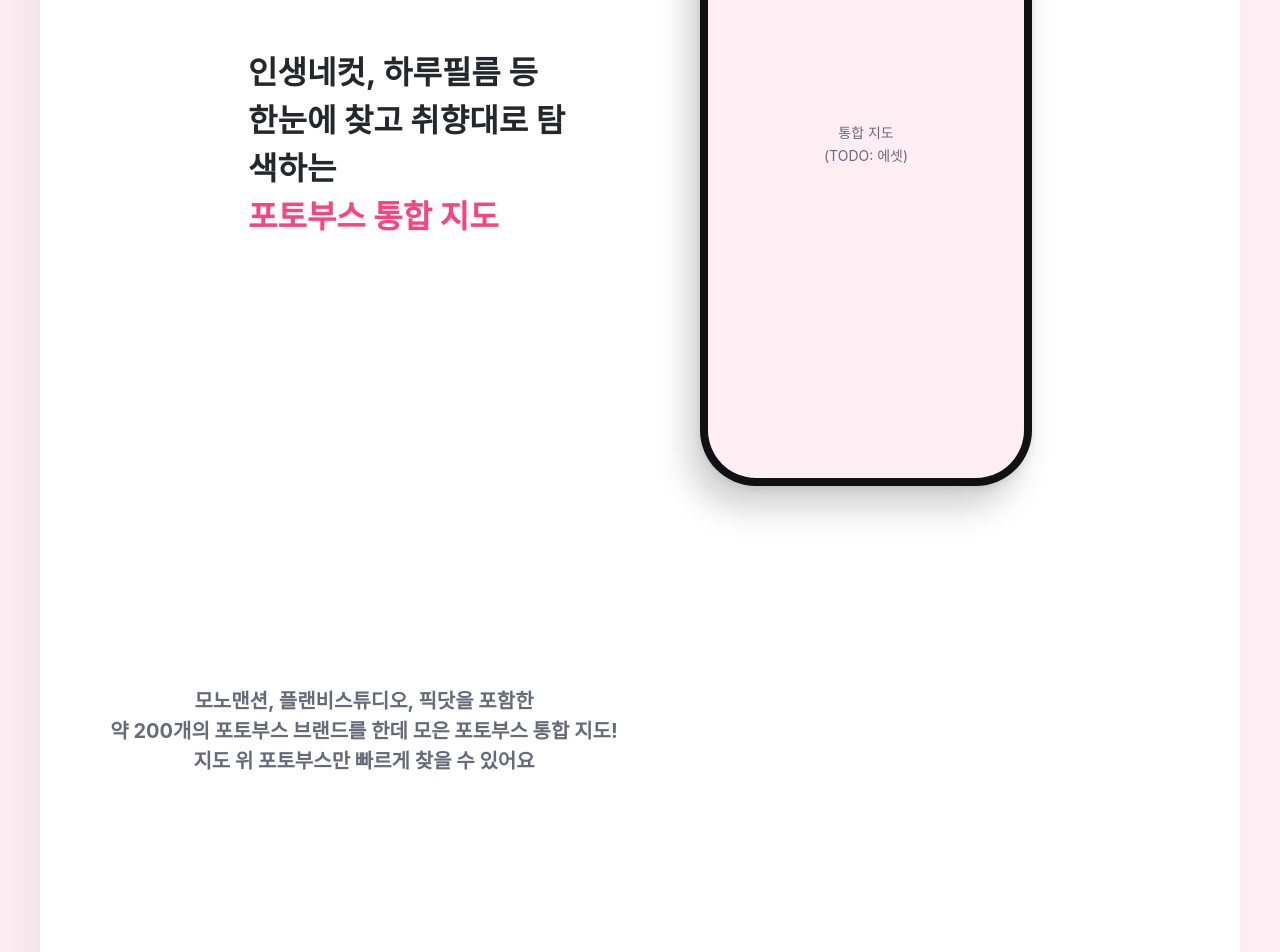
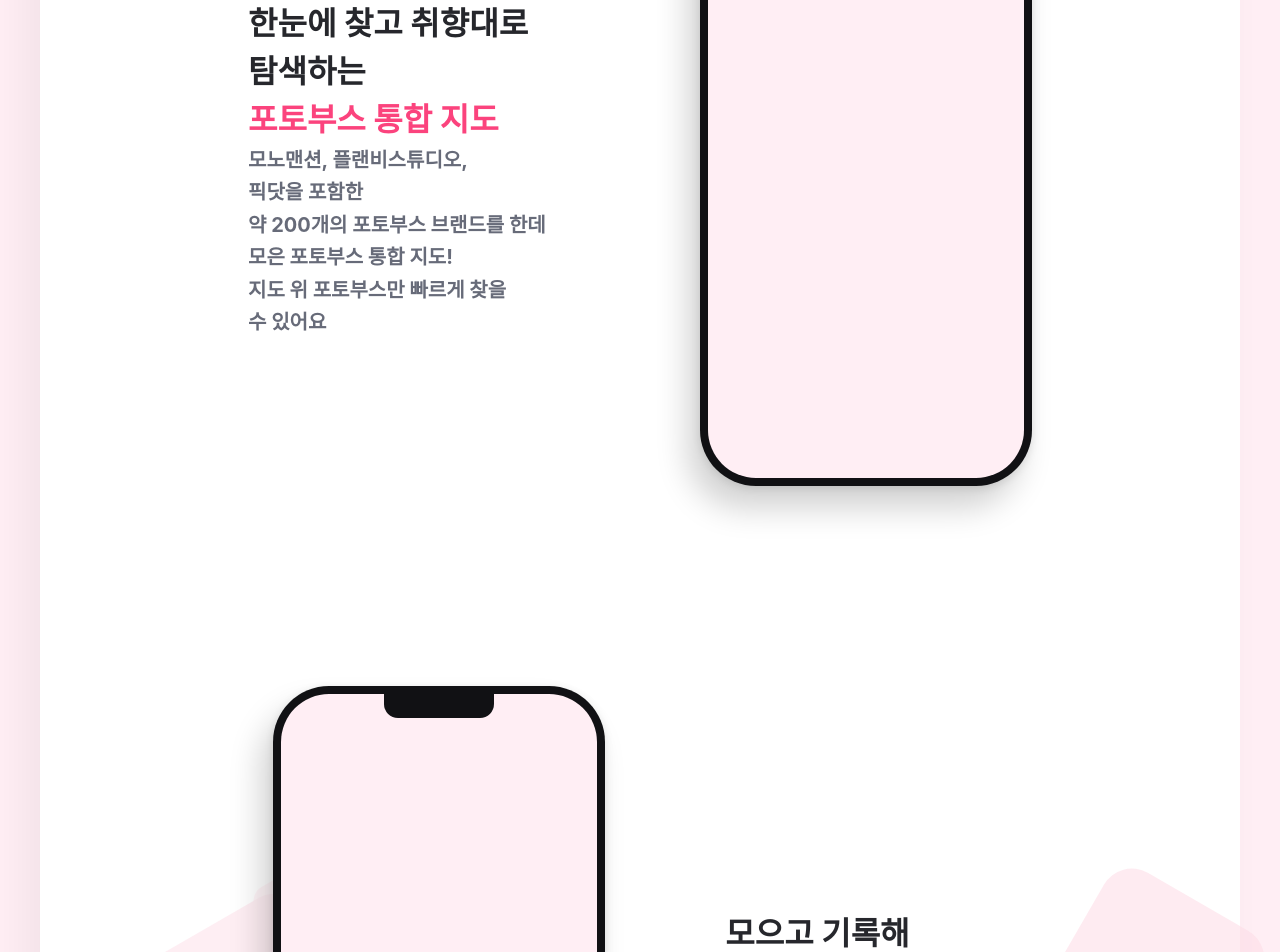
Before and after one commit to PICSEL-Labs/picsel-web, a Next.js app: page / in a window 1280 px wide. Shown: the part 2760-3712 px from the top of the page. Built offline with nearby package versions, Linux system fonts and the light colour scheme; a web font is replaced by a local one.

Commit message:
Style: 홈 히어로·통합지도 섹션 UI 정리

```diff
--- a/src/shared/ui/TabBar.tsx
+++ b/src/shared/ui/TabBar.tsx
@@ -17,7 +17,10 @@
   return (
     <div
       role="tablist"
-      className={"relative flex items-center gap-2 border-b border-white/10" + (className ? " " + className : "")}
+      className={
+        "relative flex items-center gap-2 border-b border-white/10" +
+        (className ? " " + className : "")
+      }
     >
       {items.map((item) => (
         <Tab key={item} selected={item === value} onClick={() => onChange(item)}>
--- a/src/shared/ui/Tag.tsx
+++ b/src/shared/ui/Tag.tsx
@@ -21,9 +21,7 @@
       aria-pressed={selected}
       className={
         "rounded-full px-5 py-3 text-[14px] leading-none font-bold transition-colors " +
-        (selected
-          ? "bg-white text-primary"
-          : "bg-bg-card text-white hover:bg-white/15") +
+        (selected ? "text-primary bg-white" : "bg-bg-card text-white hover:bg-white/15") +
         (className ? " " + className : "")
       }
     >
--- a/src/widgets/home/FeatureBridgeSection.tsx
+++ b/src/widgets/home/FeatureBridgeSection.tsx
@@ -19,12 +19,19 @@
       <Container className="relative">
         <div className="flex flex-col items-center gap-12 pt-20 pb-30 lg:flex-row lg:justify-center lg:gap-30 lg:pt-20 lg:pb-50">
           <ScrollReveal direction="left" distance={50} duration={0.7}>
-            <div className="w-full max-w-83 text-center lg:text-left">
+            <div className="w-full max-w-83 text-center break-keep lg:text-left">
               <h3 className="text-[24px] leading-normal font-bold sm:text-[28px] lg:text-[32px]">
                 <span className="text-text-strong block">인생네컷, 하루필름 등</span>
                 <span className="text-text-strong block">한눈에 찾고 취향대로 탐색하는</span>
                 <span className="text-primary-strong block">포토부스 통합 지도</span>
               </h3>
+              <p className="text-text-secondary mt-6 text-[14px] leading-relaxed font-bold text-pretty sm:text-[16px] lg:mt-9 lg:text-[20px]">
+                모노맨션, 플랜비스튜디오, 픽닷을 포함한
+                <br />
+                약 200개의 포토부스 브랜드를 한데 모은 포토부스 통합 지도!
+                <br />
+                지도 위 포토부스만 빠르게 찾을 수 있어요
+              </p>
             </div>
           </ScrollReveal>
 
@@ -32,16 +39,6 @@
             <PhoneMockup screenLabel="통합 지도" />
           </ScrollReveal>
         </div>
-
-        <ScrollReveal distance={30} duration={0.7}>
-          <p className="text-text-secondary mx-auto max-w-150 pb-30 text-center text-[14px] leading-normal font-bold sm:text-[16px] lg:pb-60 lg:text-[20px]">
-            모노맨션, 플랜비스튜디오, 픽닷을 포함한
-            <br className="hidden sm:block" />
-            약 200개의 포토부스 브랜드를 한데 모은 포토부스 통합 지도!
-            <br className="hidden sm:block" />
-            지도 위 포토부스만 빠르게 찾을 수 있어요
-          </p>
-        </ScrollReveal>
 
         <div className="relative flex flex-col items-center gap-12 pb-30 lg:flex-row lg:justify-center lg:gap-30 lg:pb-50">
           {/* 데스크탑 한정 장식 — 기울어진 핑크 카드 4종 */}
@@ -59,7 +56,7 @@
           </ScrollReveal>
 
           <ScrollReveal direction="right" distance={50} duration={0.7} delay={0.15}>
-            <div className="relative z-10 w-full max-w-83 text-center lg:text-left">
+            <div className="relative z-10 w-full max-w-83 text-center break-keep lg:text-left">
               <h3 className="text-[24px] leading-normal font-bold sm:text-[28px] lg:text-[32px]">
                 <span className="text-text-strong block">모으고 기록해</span>
                 <span className="text-text-strong block">다시 꺼내보는</span>
--- a/src/widgets/home/MainBannerSection.tsx
+++ b/src/widgets/home/MainBannerSection.tsx
@@ -38,7 +38,7 @@
                 aria-hidden
                 width={64}
                 height={72}
-                className="absolute -top-7 -left-2 z-10 hidden h-12 w-auto lg:-top-9 lg:left-[calc(50%-140px)] lg:block lg:h-18"
+                className="absolute -top-7 -left-2 z-10 hidden h-12 w-auto lg:-top-11 lg:left-[calc(50%-120px)] lg:block lg:h-18"
               />
               <Image
                 src="/icon/icon-sparkle-single.png"
@@ -46,7 +46,7 @@
                 aria-hidden
                 width={48}
                 height={48}
-                className="absolute top-[42%] right-6 z-10 hidden h-9 w-auto lg:top-[62px] lg:right-auto lg:left-[calc(50%+115px)] lg:block lg:h-12"
+                className="absolute top-[42%] right-6 z-10 hidden h-9 w-auto lg:top-12 lg:right-auto lg:left-[calc(50%+128px)] lg:block lg:h-12"
               />
 
               <motion.h1
--- a/src/widgets/home/PhoneMockup.tsx
+++ b/src/widgets/home/PhoneMockup.tsx
@@ -1,5 +1,5 @@
 interface PhoneMockupProps {
-  /** 스크린 영역 placeholder 라벨 (실제 에셋 업로드 전까지만 사용) */
+  /** 스크린 영역 라벨 (스크린리더용, 실제 에셋 업로드 전까지 빈 화면) */
   screenLabel?: string;
   className?: string;
 }
@@ -7,22 +7,17 @@
 /**
  * PhoneMockup — iPhone 형태의 디바이스 목업
  * 모바일 234×480 / 데스크탑 332×682 사이즈, 노치 포함
- * TODO: 실제 디바이스 프레임 + 스크린 이미지 에셋 업로드 후 배경 이미지로 교체
+ * 스크린은 실제 앱 스크린샷 에셋 업로드 후 배경 이미지로 교체 예정
  */
-export default function PhoneMockup({
-  screenLabel = "App Screen",
-  className = "",
-}: PhoneMockupProps) {
+export default function PhoneMockup({ screenLabel, className = "" }: PhoneMockupProps) {
   return (
     <div className={`relative h-120 w-58.5 shrink-0 lg:h-170.5 lg:w-83 ${className}`}>
       <div className="bg-bg-dark relative h-full w-full rounded-[44px] p-1.5 shadow-[-12px_22px_32px_rgba(0,0,0,0.18),0_2px_8px_rgba(0,0,0,0.1)] lg:rounded-[56px] lg:p-2">
-        <div className="flex h-full w-full items-center justify-center overflow-hidden rounded-[38px] bg-pink-50 lg:rounded-[48px]">
-          <span className="text-text-secondary text-center text-[12px] leading-relaxed lg:text-[14px]">
-            {screenLabel}
-            <br />
-            (TODO: 에셋)
-          </span>
-        </div>
+        <div
+          role="img"
+          aria-label={screenLabel}
+          className="h-full w-full overflow-hidden rounded-[38px] bg-pink-50 lg:rounded-[48px]"
+        />
         <div className="bg-bg-dark absolute top-1.5 left-1/2 h-4.5 w-20 -translate-x-1/2 rounded-b-[14px] lg:top-2 lg:h-6 lg:w-27.5" />
       </div>
     </div>
```
Also changed, not shown: 1 other file (tests, documents, lock files or other folders).
